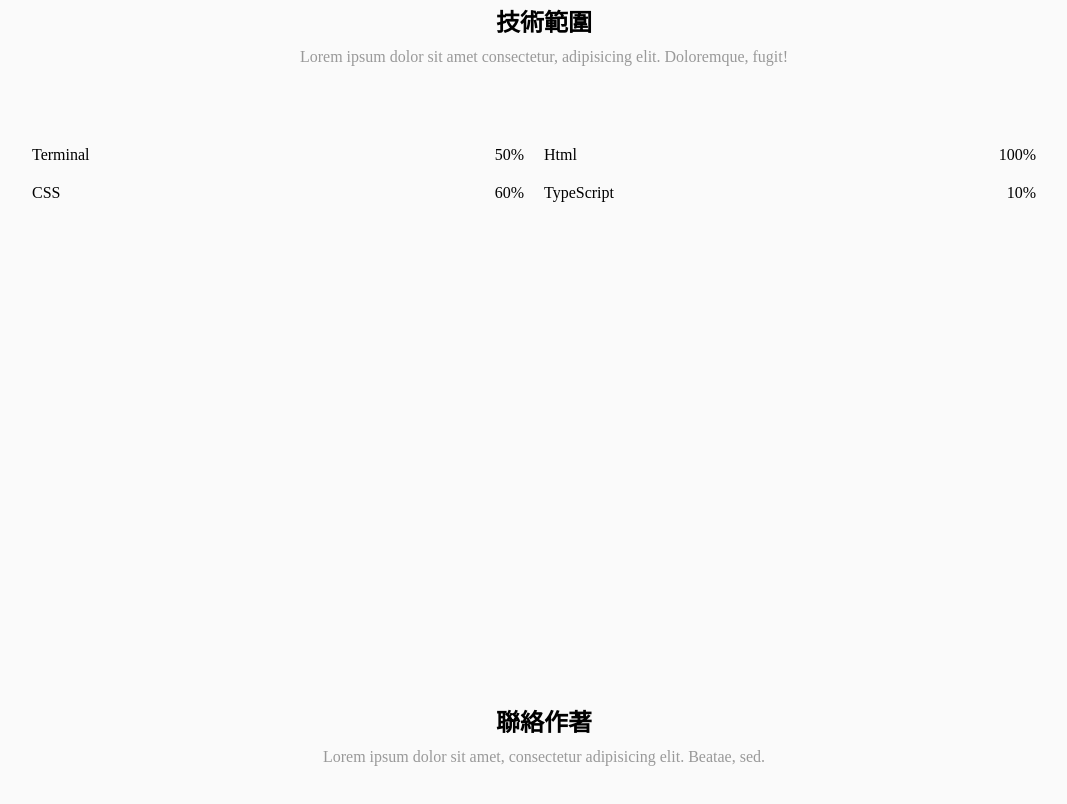
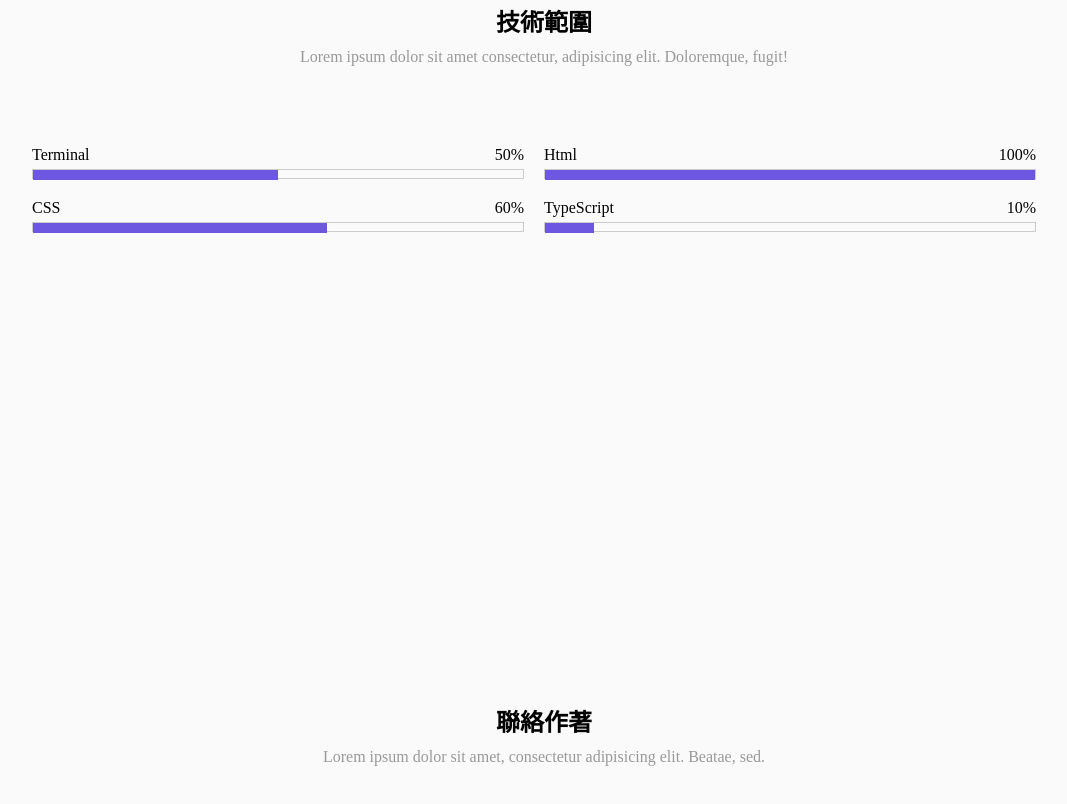
Before and after one commit to chaayui56/mcu-113-1-web-13131005, a plain HTML site: page src/index.html in a window 1280 px wide. Shown: the part 1593-2397 px from the top of the page, without its empty margins (96-1163 px from the left). Drawn offline with Linux system fonts and the light colour scheme.

Commit message:
feat(skill): 技術範圍進度條樣式實作

```diff
--- a/src/index.html
+++ b/src/index.html
@@ -91,24 +91,37 @@
                   <span>Terminal</span>
                   <span>50%</span>
                 </span>
+                <div class="progress-bar-warp">
+                  <div class="progress-bar"  style="width: 50%"></div>
+                </div>
               </div>
               <div class="skill-item">
                 <span class="skill">
                   <span>Html</span>
                   <span>100%</span>
                 </span>
+                <div class="progress-bar-warp">
+                  <div class="progress-bar" style="width: 100%"></div>
+                  </div>
               </div>
               <div class="skill-item">
                 <span class="skill">
                   <span>CSS</span>
                   <span>60%</span>
                 </span>
+                <div class="progress-bar-warp">
+                  <div class="progress-bar" style="width: 60%"></div>
+                  </div>
               </div>
+
               <div class="skill-item">
                 <span class="skill">
                   <span>TypeScript</span>
                   <span>10%</span>
                 </span>
+                <div class="progress-bar-warp">
+                  <div class="progress-bar" style="width: 10%"></div>
+                  </div>
               </div>
             </div>
         </section>
--- a/src/scss/_skill.scss
+++ b/src/scss/_skill.scss
@@ -6,11 +6,24 @@
 
   .skill-item {
     flex-basis: calc(50% - 20px);
-  }
+    display: flex;
+    flex-direction: column;
+    gap: 5px;
 
-  .skill {
-    display: flex;
-    justify-content: space-between;
-    align-items: center;
+    .skill {
+      display: flex;
+      justify-content: space-between;
+      align-items: center;
+    }
+
+    .progress-bar-warp {
+      height: 10px;
+      border: 1px solid #ccc;
+
+      .progress-bar {
+        height: 10px;
+        background-color: var(--first-color);
+      }
+    }
   }
 }
```
Also changed, not shown: src/style.min.css, 1 other file.
